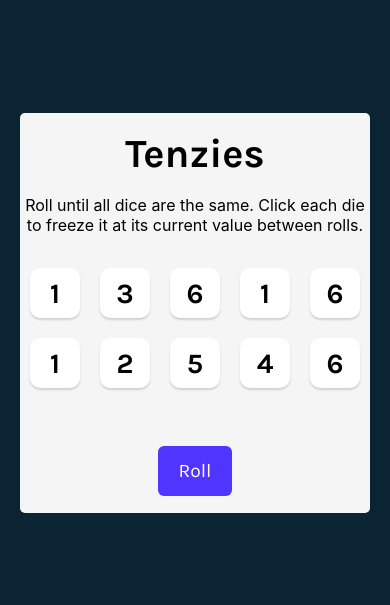
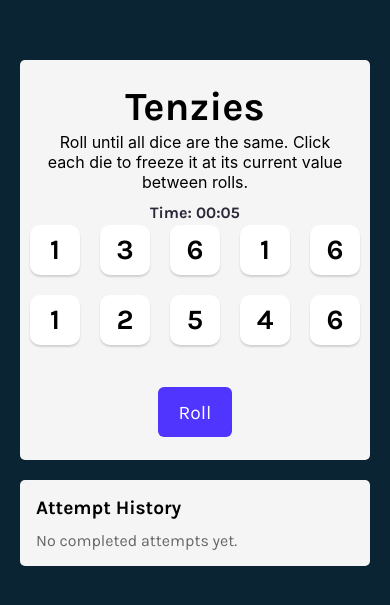
Before and after one commit to leonard538/tenzies, a React (Vite) app: page / in a window 390 px wide. Shown: the part 109-714 px from the top of the page. Built offline with nearby package versions, Linux system fonts and the light colour scheme.

Commit message:
added timer and history

```diff
--- a/src/App.jsx
+++ b/src/App.jsx
@@ -2,10 +2,20 @@ import { useState, useRef, useEffect } from "react"
 import Die from "./Die"
 import { nanoid } from "nanoid"
 import Confetti from "react-confetti"
+import Player from "./player"
+
+function formatElapsedTime(totalSeconds) {
+    const minutes = String(Math.floor(totalSeconds / 60)).padStart(2, "0")
+    const seconds = String(totalSeconds % 60).padStart(2, "0")
+    return `${minutes}:${seconds}`
+}
 
 export default function App() {
     const [dice, setDice] = useState(() => generateAllNewDice())
+    const [elapsedSeconds, setElapsedSeconds] = useState(0)
+    const [attemptHistory, setAttemptHistory] = useState([])
     const buttonRef = useRef(null)
+    const winRecordedRef = useRef(false)
 
     const gameWon = dice.every(die => die.isHeld) &&
         dice.every(die => die.value === dice[0].value)
@@ -15,6 +25,35 @@ export default function App() {
             buttonRef.current.focus()
         }
     }, [gameWon])
+
+    useEffect(() => {
+        if (gameWon) {
+            return
+        }
+
+        const timer = setInterval(() => {
+            setElapsedSeconds(oldSeconds => oldSeconds + 1)
+        }, 1000)
+
+        return () => clearInterval(timer)
+    }, [gameWon])
+
+    useEffect(() => {
+        if (gameWon && !winRecordedRef.current) {
+            setAttemptHistory(oldAttempts => [
+                ...oldAttempts,
+                {
+                    attempt: oldAttempts.length + 1,
+                    time: formatElapsedTime(elapsedSeconds)
+                }
+            ])
+            winRecordedRef.current = true
+        }
+
+        if (!gameWon) {
+            winRecordedRef.current = false
+        }
+    }, [gameWon, elapsedSeconds])
 
     function generateAllNewDice() {
         return new Array(10)
@@ -35,6 +74,7 @@ export default function App() {
             ))
         } else {
             setDice(generateAllNewDice())
+            setElapsedSeconds(0)
         }
     }
 
@@ -55,7 +95,16 @@ export default function App() {
         />
     ))
 
+    const attemptElements = attemptHistory.map(attempt => (
+        <Player
+            key={attempt.attempt}
+            name={`Attempt ${attempt.attempt}`}
+            time={attempt.time}
+        />
+    ))
+
     return (
+        <div className="game-layout">
             <main>
                 {gameWon && <Confetti />}
                 <div aria-live="polite" className="sr-only">
@@ -63,6 +112,7 @@ export default function App() {
                 </div>
                 <h1 className="title">Tenzies</h1>
                 <p className="instructions">Roll until all dice are the same. Click each die to freeze it at its current value between rolls.</p>
+                <p className="timer">Time: {formatElapsedTime(elapsedSeconds)}</p>
                 <div className="dice-container">
                     {diceElements}
                 </div>
@@ -70,5 +120,17 @@ export default function App() {
                     {gameWon ? "New Game" : "Roll"}
                 </button>
             </main>
+
+            <aside className="attempts-panel" aria-live="polite">
+                <h2>Attempt History</h2>
+                {attemptHistory.length === 0 ? (
+                    <p className="empty-attempts">No completed attempts yet.</p>
+                ) : (
+                    <ul className="attempts-list">
+                        {attemptElements}
+                    </ul>
+                )}
+            </aside>
+        </div>
     )
 }
--- a/src/index.css
+++ b/src/index.css
@@ -7,7 +7,7 @@ body {
     margin: 0;
     background-color: #0B2434;
     padding: 20px;
-    height: 100vh;
+    min-height: 100vh;
     display: flex;
     flex-direction: column;
     justify-content: center;
@@ -15,20 +15,29 @@ body {
 }
 
 div#root {
-    height: 100%;
+    height: auto;
     width: 100%;
-    max-height: 400px;
-    max-width: 400px;
+    max-width: 900px;
+}
+
+.game-layout {
+    display: flex;
+    gap: 20px;
+    width: 100%;
+    align-items: stretch;
 }
 
 main {
     background-color: #F5F5F5;
-    height: 100%;
+    min-height: 400px;
+    width: 100%;
+    max-width: 400px;
     border-radius: 5px;
     display: flex;
     flex-direction: column;
     justify-content: space-evenly;
     align-items: center;
+    padding: 20px;
 }
 
 .title {
@@ -40,7 +49,15 @@ main {
     font-family: 'Inter', sans-serif;
     font-weight: 400;
     margin-top: 0;
+    margin-bottom: 8px;
     text-align: center;
+}
+
+.timer {
+    margin: 0;
+    font-size: 1rem;
+    font-weight: 700;
+    color: #2B283A;
 }
 
 .dice-container {
@@ -78,6 +95,54 @@ button.roll-dice {
     font-size: 1.2rem;
 }
 
+.attempts-panel {
+    background-color: #F5F5F5;
+    border-radius: 5px;
+    width: 100%;
+    max-width: 280px;
+    padding: 16px;
+}
+
+.attempts-panel h2 {
+    margin: 0 0 12px;
+    font-size: 1.2rem;
+}
+
+.attempts-list {
+    list-style: none;
+    padding: 0;
+    margin: 0;
+    display: flex;
+    flex-direction: column;
+    gap: 8px;
+}
+
+.attempt-item {
+    display: flex;
+    justify-content: space-between;
+    background: #ffffff;
+    border-radius: 6px;
+    padding: 8px 10px;
+    font-weight: 700;
+}
+
+.empty-attempts {
+    margin: 0;
+    color: #666;
+}
+
+@media (max-width: 820px) {
+    .game-layout {
+        flex-direction: column;
+        align-items: center;
+    }
+
+    main,
+    .attempts-panel {
+        max-width: 400px;
+    }
+}
+
 .sr-only {
     position: absolute;
     width: 1px;
--- /dev/null
+++ b/src/player.jsx
@@ -0,0 +1,8 @@
+export default function Player(props) {
+    return (
+        <li className="attempt-item">
+            <span>{props.name}</span>
+            <span>{props.time}</span>
+        </li>
+    )
+}
```
Lines whose indentation alone changed are shown as unchanged.
